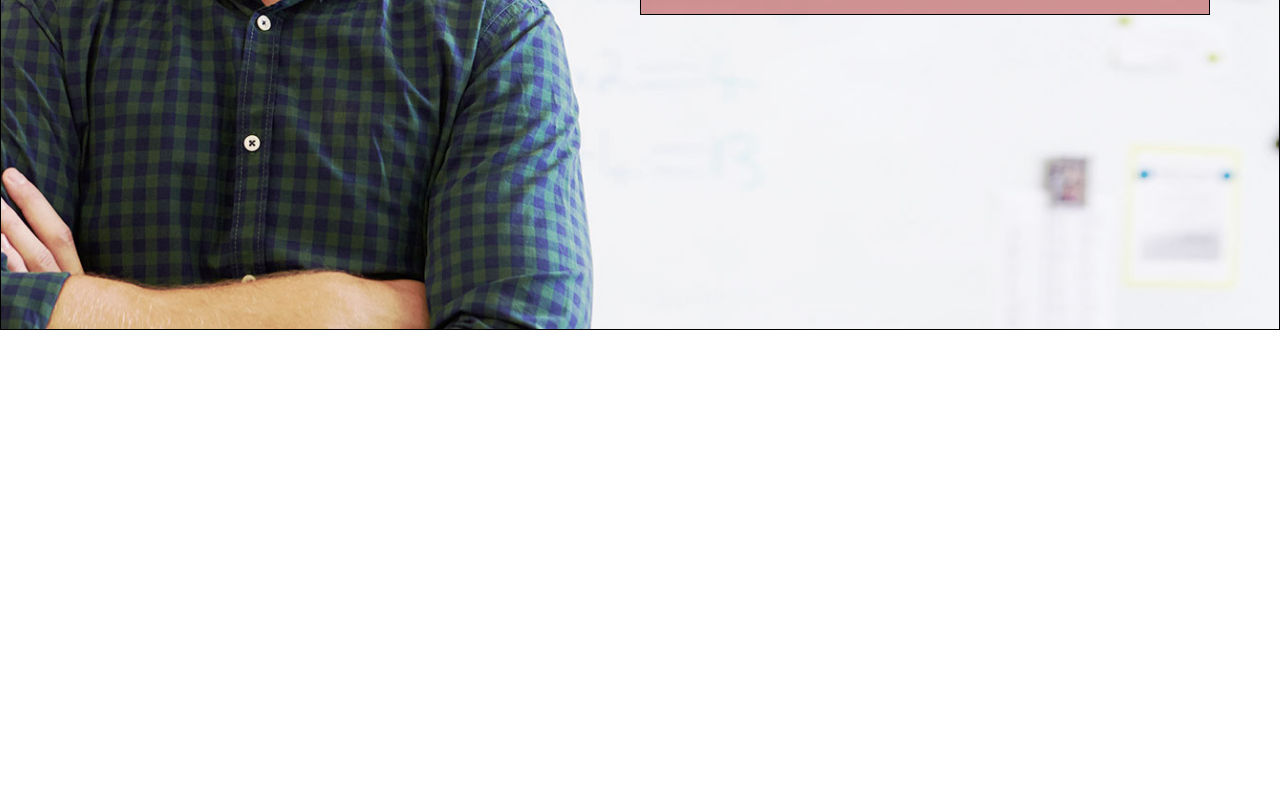
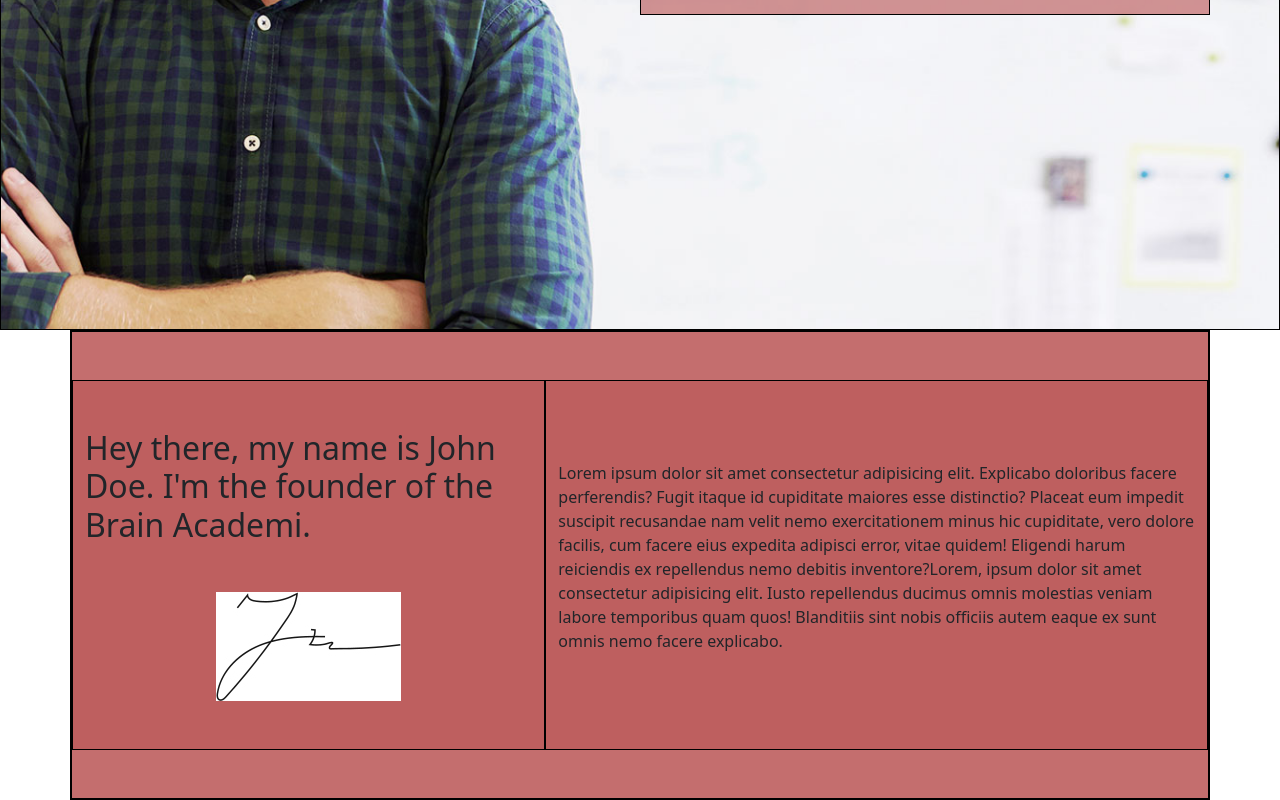
Before and after one commit to Silvia-Du/proj-html-vuejs, a Vue app: page / in a window 1280 px wide. Shown: the part 570-1370 px from the top of the page. Before the commit the page ends 900 px from the top, so only its background shows below. Built offline with nearby package versions, Linux system fonts and the light colour scheme.

Commit message:
Fine AboutComp provvisorio

```diff
--- a/src/components/AboutComp.vue
+++ b/src/components/AboutComp.vue
@@ -1,6 +1,17 @@
 <template>
-  <div>
+  <div class="about">
+    <div class="container debug">
+      <div class="row debug py-5">
 
+        <div class="col-12 col-md-5 debug left py-5 d-flex justify-content-center flex-column align-items-center">
+          <h2 class="mb-5">Hey there, my name is John Doe. I'm the founder of the Brain Academi.</h2>
+          <img src="../assets/img/sign.jpg" alt="signature.jpg">
+        </div>
+        <div class="col-12 col-md-7 debug d-flex justify-content-center align-items-center">
+          <p>Lorem ipsum dolor sit amet consectetur adipisicing elit. Explicabo doloribus facere perferendis? Fugit itaque id cupiditate maiores esse distinctio? Placeat eum impedit suscipit recusandae nam velit nemo exercitationem minus hic cupiditate, vero dolore facilis, cum facere eius expedita adipisci error, vitae quidem! Eligendi harum reiciendis ex repellendus nemo debitis inventore?Lorem, ipsum dolor sit amet consectetur adipisicing elit. Iusto repellendus ducimus omnis molestias veniam labore temporibus quam quos! Blanditiis sint nobis officiis autem eaque ex sunt omnis nemo facere explicabo.</p>
+        </div>
+      </div>
+    </div>
   </div>
 </template>
 
@@ -12,4 +23,9 @@ export default {
 
 <style lang="scss" scoped>
 
+  .about{
+    background-color: white;
+
+  }
+
 </style>
```
